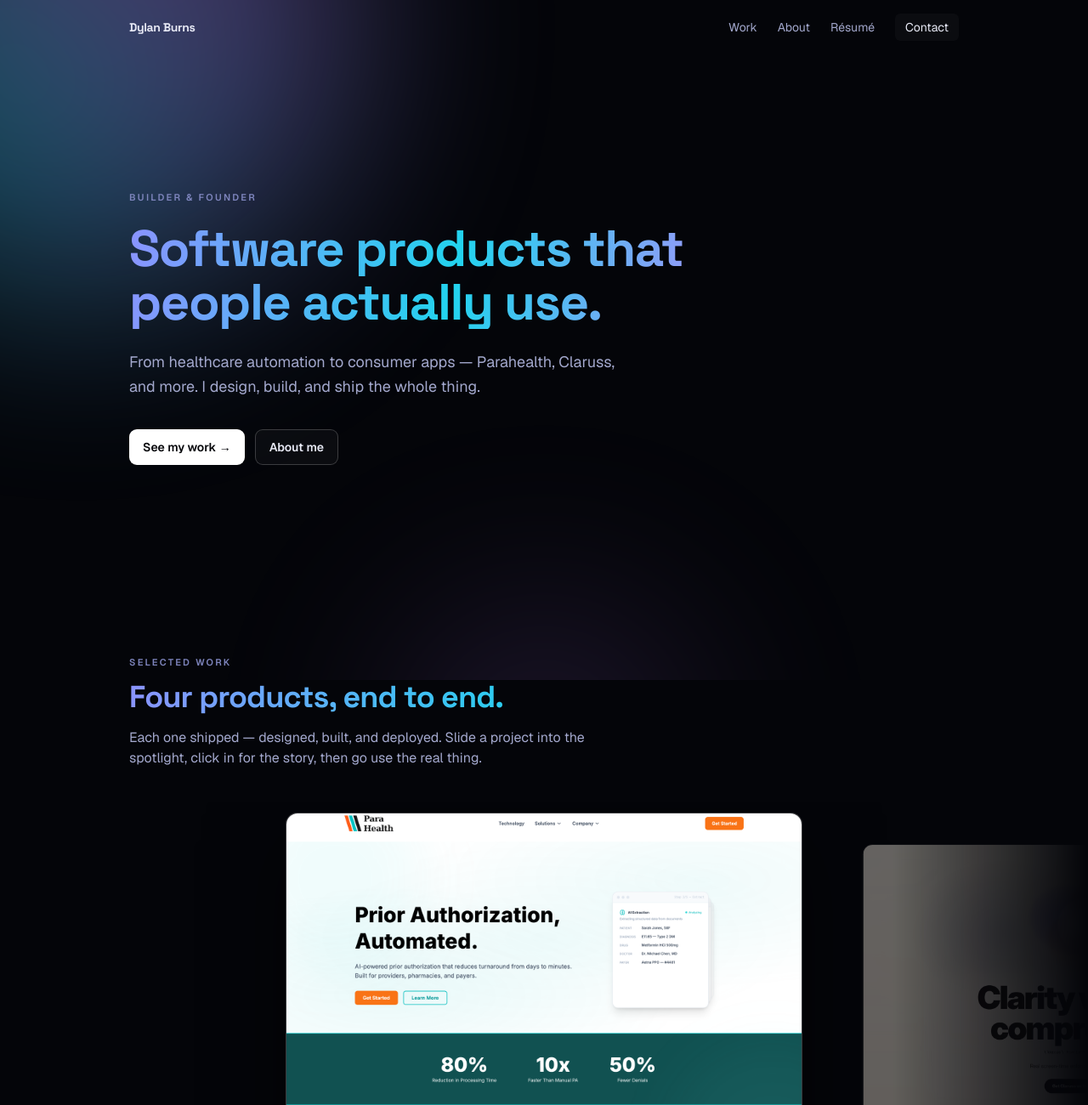
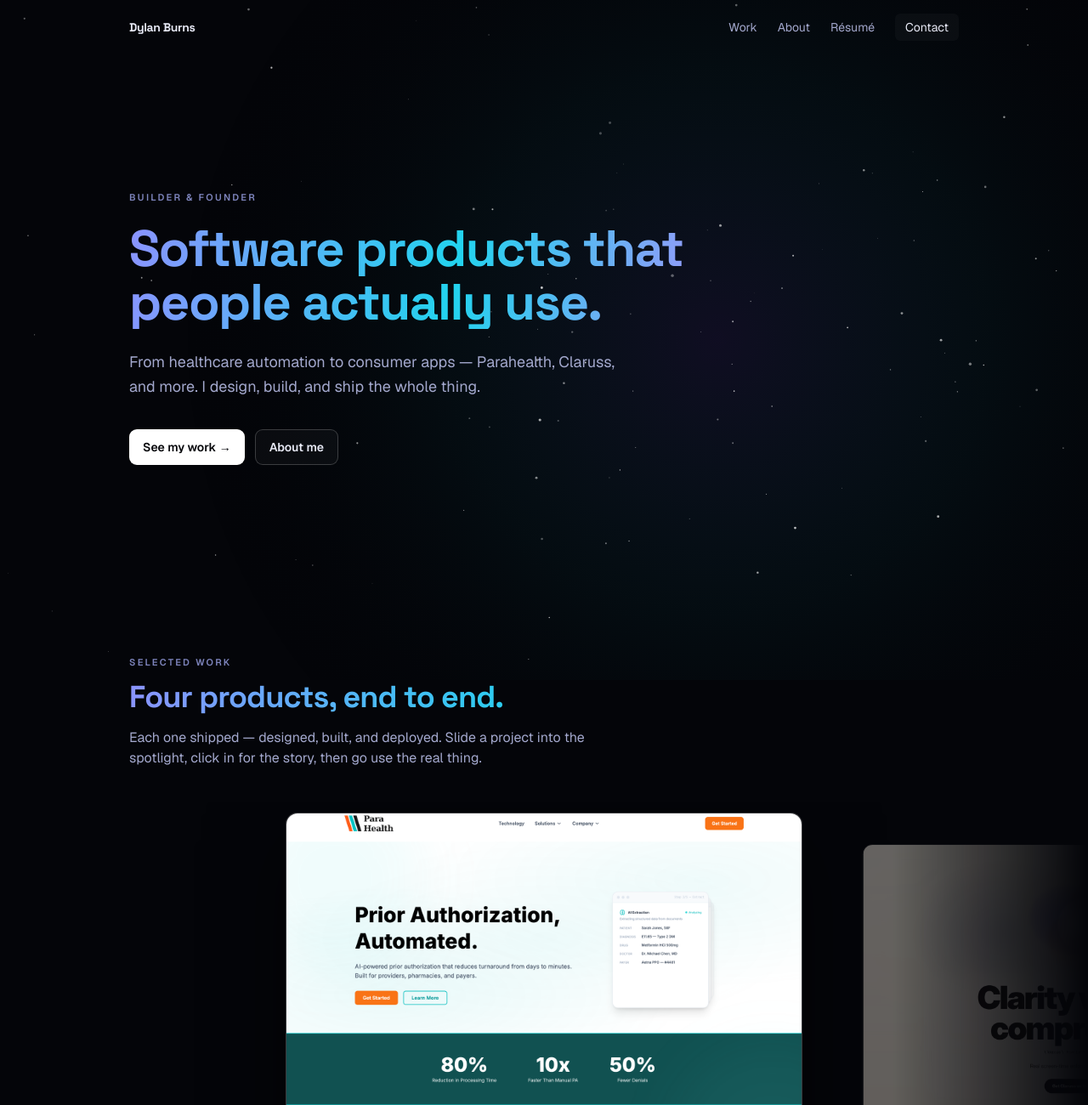
Before and after one commit to Dylan-Burns/portfolio, a Next.js app: page / in a window 1280 px wide. Shown: the top 1300 px of the page at 85% size. Built offline with nearby package versions, Linux system fonts and the light colour scheme.

Commit message:
feat: mount ParticleField, remove GlowBackdrop

```diff
--- a/src/app/layout.tsx
+++ b/src/app/layout.tsx
@@ -4,7 +4,7 @@
 import { site } from "@/content/site";
 import { Nav } from "@/components/layout/Nav";
 import { Footer } from "@/components/layout/Footer";
-import { GlowBackdrop } from "@/components/visuals/GlowBackdrop";
+import { ParticleField } from "@/components/visuals/ParticleField";
 import { PageTransition } from "@/components/motion/PageTransition";
 import "./globals.css";
 
@@ -29,7 +29,7 @@
   return (
     <html lang="en" className={`${geistSans.variable} ${geistMono.variable} ${spaceGrotesk.variable}`}>
       <body className="min-h-dvh antialiased">
-        <GlowBackdrop />
+        <ParticleField />
         <Nav />
         <PageTransition>{children}</PageTransition>
         <Footer />
--- a/src/components/visuals/GlowBackdrop.tsx
+++ /dev/null
@@ -1,26 +0,0 @@
-import { cn } from "@/lib/cn";
-
-/**
- * Fixed, decorative ambient glow behind the page content. Pure CSS — no animation,
- * so nothing to gate behind reduced motion. `variant` nudges position/feel.
- */
-export function GlowBackdrop({ variant = "page" }: { variant?: "hero" | "page" }) {
-  return (
-    <div aria-hidden className="pointer-events-none fixed inset-0 -z-10 overflow-hidden">
-      <div
-        className={cn(
-          "absolute h-[40rem] w-[40rem] rounded-full opacity-40 blur-[120px]",
-          variant === "hero" ? "-right-40 -top-56" : "-left-56 -top-72",
-        )}
-        style={{
-          background:
-            "conic-gradient(from 120deg, var(--color-accent), var(--color-accent-2), var(--color-accent-3), var(--color-accent))",
-        }}
-      />
-      <div
-        className="absolute bottom-[-20rem] left-1/2 h-[30rem] w-[30rem] -translate-x-1/2 rounded-full opacity-25 blur-[120px]"
-        style={{ background: "radial-gradient(circle, var(--color-accent-3), transparent 70%)" }}
-      />
-    </div>
-  );
-}
```
